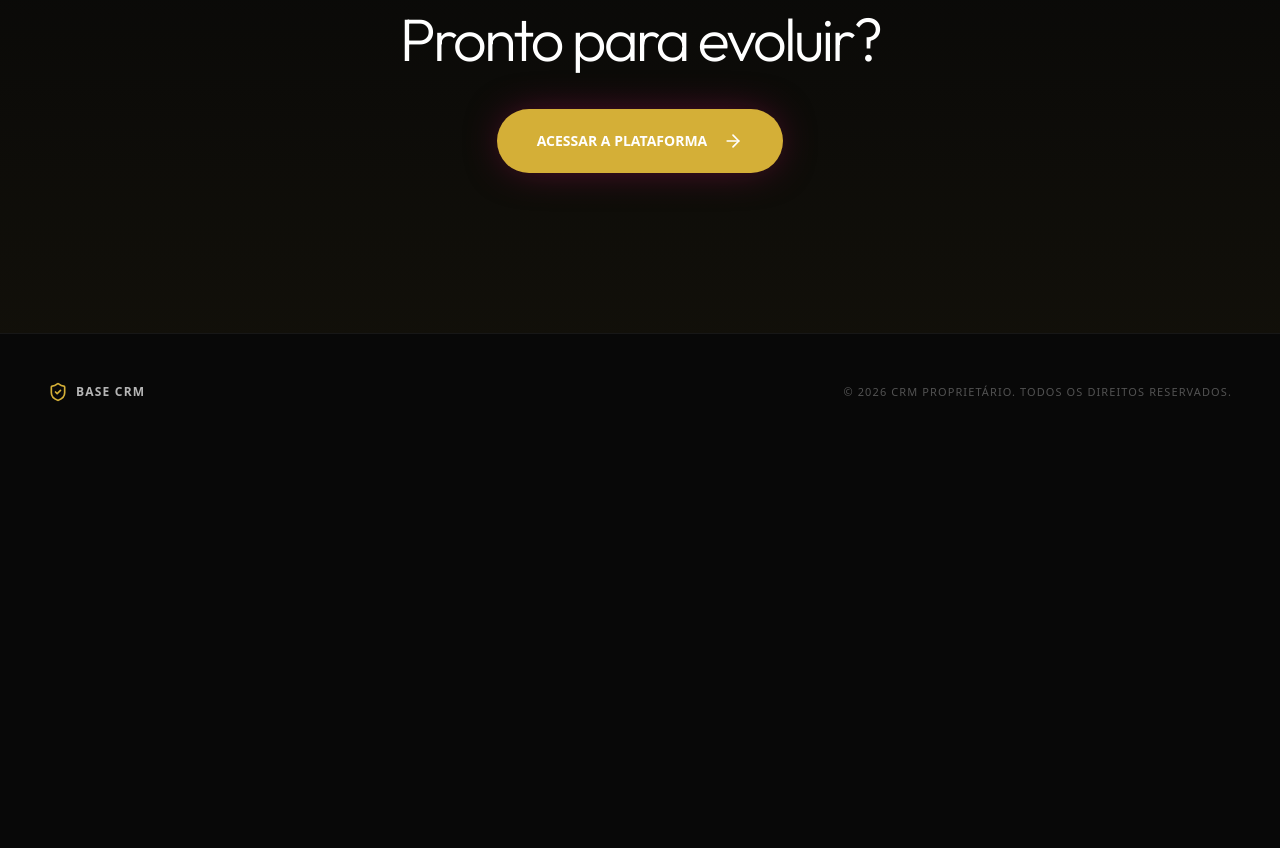
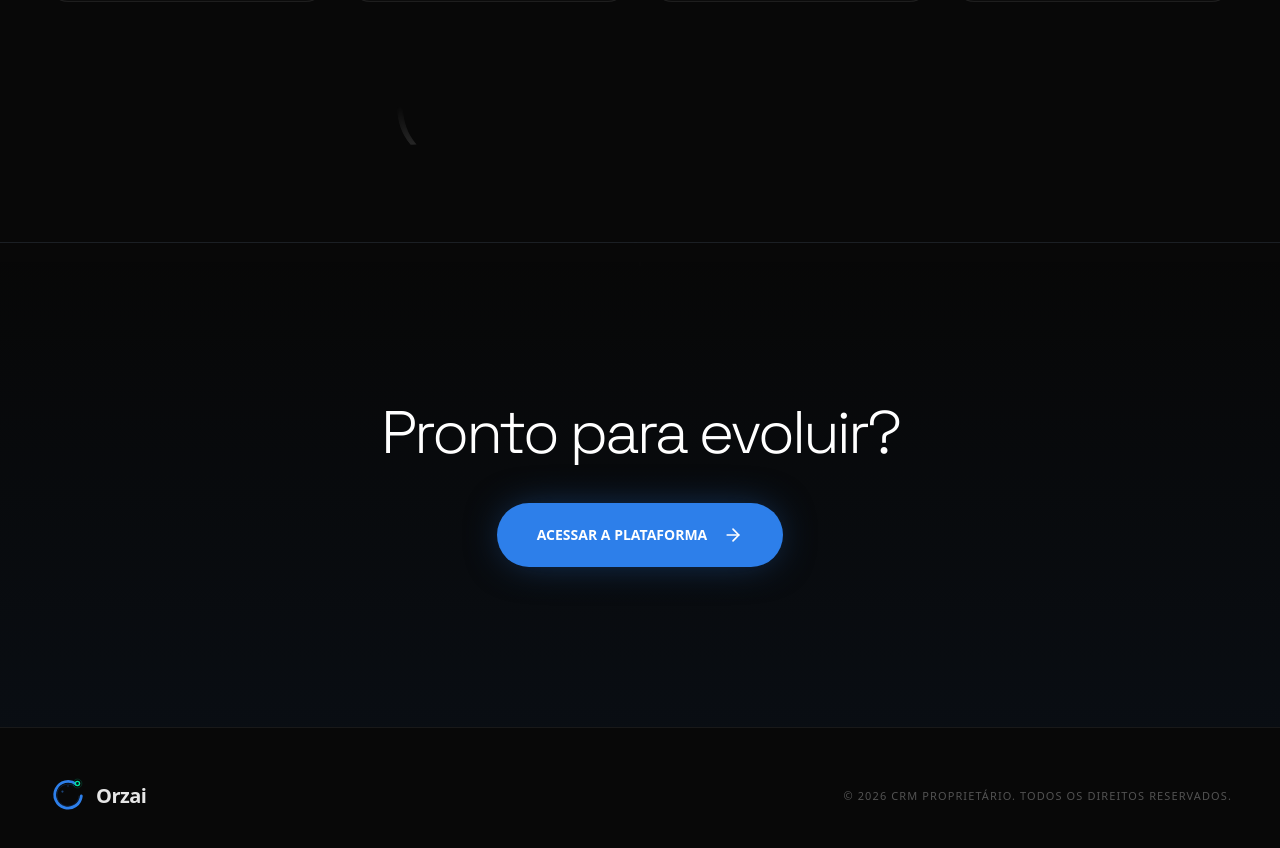
Before and after one commit to Lauxzera/orzai-project, a Next.js app: page / in a window 1280 px wide. Shown: the part 1948-2796 px from the top of the page. Before the commit the page ends 2398 px from the top, so only its background shows below. Built offline with nearby package versions, Linux system fonts and the light colour scheme; no server answers.

Commit message:
feat: Apply Orzai visual identity to CRM and Landing Page

```diff
--- a/app/globals.css
+++ b/app/globals.css
@@ -50,45 +50,45 @@
 }
 
 :root, :root.dark {
-  --background: #080808;
-  --foreground: #F5F2EE;
+  --background: #0A0F1E;
+  --foreground: #F0F4FF;
 
-  --card: rgba(255, 255, 255, 0.02);
-  --card-foreground: #F5F2EE;
+  --card: #1C2539;
+  --card-foreground: #F0F4FF;
 
-  --popover: rgba(8, 8, 8, 0.95);
-  --popover-foreground: #F5F2EE;
+  --popover: #0A0F1E;
+  --popover-foreground: #F0F4FF;
 
-  --primary: #D4AF37;
-  --primary-foreground: #080808;
+  --primary: #2D7FEA;
+  --primary-foreground: #FFFFFF;
 
-  --secondary: rgba(255, 255, 255, 0.05);
-  --secondary-foreground: #F5F2EE;
+  --secondary: #1C2539;
+  --secondary-foreground: #F0F4FF;
 
   --muted: rgba(255, 255, 255, 0.03);
-  --muted-foreground: rgba(245, 242, 238, 0.5);
+  --muted-foreground: #8B97B0;
 
-  --accent: rgba(219, 13, 113, 0.15);
-  --accent-foreground: #F5F2EE;
+  --accent: #00E5A0;
+  --accent-foreground: #0A0F1E;
 
   --destructive: #EF4444;
   --destructive-foreground: #FFFFFF;
 
-  --border: rgba(255, 255, 255, 0.06);
-  --input: rgba(255, 255, 255, 0.06);
-  --ring: rgba(219, 13, 113, 0.5);
+  --border: rgba(255, 255, 255, 0.07);
+  --input: rgba(255, 255, 255, 0.07);
+  --ring: #2D7FEA;
 
-  --chart-1: #D4AF37;
-  --chart-2: #2880D2;
-  --chart-3: #DB0D71;
-  --chart-4: #8B5CF6;
-  --chart-5: #F59E0B;
+  --chart-1: #2D7FEA;
+  --chart-2: #00E5A0;
+  --chart-3: #1C2539;
+  --chart-4: #8B97B0;
+  --chart-5: #0A0F1E;
 
   --metric-a: rgba(255, 255, 255, 0.03);
   --metric-b: rgba(255, 255, 255, 0.06);
 
   --shadow-soft: 0 0 20px -5px rgba(0, 0, 0, 0.5);
-  --shadow-floating: 0 0 40px -10px rgba(219, 13, 113, 0.2);
+  --shadow-floating: 0 0 40px -10px rgba(45, 127, 234, 0.2);
 }
 
 @layer base {
@@ -120,7 +120,11 @@ body {
 }
 
 h1, h2, h3, h4, h5, h6 {
-  font-family: var(--font-outfit, Outfit), ui-sans-serif, system-ui, sans-serif;
+  font-family: var(--font-space-grotesk, 'Space Grotesk'), ui-sans-serif, system-ui, sans-serif;
+}
+
+.font-mono {
+  font-family: var(--font-space-mono, 'Space Mono'), ui-monospace, SFMono-Regular, Menlo, Monaco, Consolas, monospace;
 }
 
 ::selection {
@@ -364,3 +368,22 @@ html.dark .belart-home .bg-white\/55 {
 html.dark .belart-home .text-foreground\/80 {
   color: color-mix(in oklab, var(--foreground) 82%, transparent) !important;
 }
+
+@keyframes button-wave {
+  0% {
+    transform: scale(1);
+    opacity: 0.6;
+  }
+  100% {
+    transform: scale(1.5);
+    opacity: 0;
+  }
+}
+
+.animate-button-wave {
+  animation: button-wave 2s cubic-bezier(0, 0, 0.2, 1) infinite;
+}
+
+.animate-button-wave-delayed {
+  animation: button-wave 2s cubic-bezier(0, 0, 0.2, 1) infinite 1s;
+}
--- a/app/layout.tsx
+++ b/app/layout.tsx
@@ -1,18 +1,19 @@
 import type { Metadata } from "next";
-import { Inter, Outfit } from "next/font/google";
+import { Inter, Space_Grotesk, Space_Mono } from "next/font/google";
 import "./globals.css";
 
 const inter = Inter({ subsets: ["latin"], variable: "--font-inter", display: "swap" });
-const outfit = Outfit({ subsets: ["latin"], variable: "--font-outfit", display: "swap" });
+const spaceGrotesk = Space_Grotesk({ subsets: ["latin"], variable: "--font-space-grotesk", display: "swap" });
+const spaceMono = Space_Mono({ weight: ["400", "700"], subsets: ["latin"], variable: "--font-space-mono", display: "swap" });
 
 export const metadata: Metadata = {
-  title: "CRM Base CRM",
-  description: "CRM comercial para gestão de leads, funil, tarefas e matrículas do Base CRM.",
+  title: "Orzai - IA e Automação",
+  description: "IA que trabalha. Automação de processos para PMEs.",
 };
 
 export default function RootLayout({ children }: Readonly<{ children: React.ReactNode }>) {
   return (
-    <html lang="pt-BR" suppressHydrationWarning className={`${inter.variable} ${outfit.variable}`}>
+    <html lang="pt-BR" suppressHydrationWarning className={`${inter.variable} ${spaceGrotesk.variable} ${spaceMono.variable}`}>
       <head>
         {/* Aplica o tema antes do primeiro paint para evitar flash de light para dark */}
         <script
--- a/app/page.tsx
+++ b/app/page.tsx
@@ -73,6 +73,20 @@ import { TaskList } from "@/features/tasks/components/task-list";
 import { getRuntimeCached, invalidateRuntimeCache, primeRuntimeCache } from "@/lib/client/runtime-cache";
 import { LandingPage } from "@/features/landing/components/landing-page";
 import { motion, AnimatePresence } from "framer-motion";
+import { format, subDays, addDays } from "date-fns";
+import { ptBR } from "date-fns/locale";
+
+const OrzaiLogo = ({ className }: { className?: string }) => (
+  <svg className={className} viewBox="0 0 72 72" fill="none" xmlns="http://www.w3.org/2000/svg">
+    <path d="M60 36 A24 24 0 1 1 50.5 14.5" stroke="#2D7FEA" strokeWidth="5" strokeLinecap="round" fill="none" />
+    <path d="M56 36 A20 20 0 1 1 47.5 18" stroke="#2D7FEA" strokeWidth="1.5" strokeLinecap="round" fill="none" opacity="0.25" />
+    <circle cx="53" cy="13.5" r="5" fill="#00E5A0" />
+    <circle cx="53" cy="13.5" r="2.5" fill="#0A0F1E" />
+    <circle cx="53" cy="13.5" r="8" stroke="#00E5A0" strokeWidth="1" fill="none" opacity="0.3" />
+    <circle cx="26" cy="28" r="2" fill="#2D7FEA" opacity="0.5" />
+    <circle cx="36" cy="18" r="1.5" fill="#2D7FEA" opacity="0.35" />
+  </svg>
+);
 
 const preloadDashboard = () => import("@/components/crm/dashboard");
 const preloadAnalyticsView = () => import("@/components/crm/analytics-view");
@@ -1078,7 +1092,7 @@ export default function OrzaiCrmPage() {
 
     doc.setFont("helvetica", "bold");
     doc.setFontSize(16);
-    doc.text("Base CRM - Exportação de Leads", 40, 36);
+    doc.text("Orzai - Exportação de Leads", 40, 36);
 
     doc.setFont("helvetica", "normal");
     doc.setFontSize(10);
@@ -1175,7 +1189,7 @@ export default function OrzaiCrmPage() {
     return (
       <main className="belart-home grid min-h-screen place-items-center p-4 text-foreground">
         <section className="soft-panel w-full max-w-[430px] rounded-lg border p-6 text-center shadow-xl">
-          <p className="text-sm font-medium text-muted-foreground">Carregando Base CRM...</p>
+          <p className="text-sm font-medium text-muted-foreground">Carregando Orzai...</p>
         </section>
       </main>
     );
@@ -1188,19 +1202,8 @@ export default function OrzaiCrmPage() {
 
     return (
       <main className="belart-home grid min-h-screen place-items-center p-4 text-foreground relative overflow-hidden bg-[#080808]">
-        {/* Background Blobs Animados (Estilo VM2 Global) */}
-        <div className="pointer-events-none fixed inset-0 z-0 overflow-hidden">
-          <motion.div
-            animate={{ scale: [1, 1.1, 1], opacity: [0.3, 0.5, 0.3] }}
-            transition={{ duration: 10, repeat: Infinity, ease: "easeInOut" }}
-            className="absolute -top-[10%] -right-[5%] w-[60vw] h-[60vw] rounded-full bg-[radial-gradient(circle_at_center,rgba(219,13,113,0.15)_0,transparent_60%)] blur-[100px]"
-          />
-          <motion.div
-            animate={{ scale: [1, 1.2, 1], opacity: [0.2, 0.4, 0.2] }}
-            transition={{ duration: 15, repeat: Infinity, ease: "easeInOut", delay: 1 }}
-            className="absolute -bottom-[10%] -left-[10%] w-[50vw] h-[50vw] rounded-full bg-[radial-gradient(circle_at_center,rgba(40,128,210,0.15)_0,transparent_60%)] blur-[120px]"
-          />
-        </div>
+        {/* Fundo limpo e otimizado (sem bolhas de blur gigantes) */}
+        <div className="pointer-events-none fixed inset-0 z-0 overflow-hidden" />
         <div className="absolute top-4 left-4 z-10">
           <Button variant="ghost" onClick={() => setLoginMode("landing")}>
             &larr; Voltar
@@ -1208,11 +1211,9 @@ export default function OrzaiCrmPage() {
         </div>
         <section className="w-full max-w-[430px] rounded-2xl border border-border bg-card p-6 shadow-xl">
           <div className="flex items-center gap-3">
-            <div className="grid h-12 w-12 place-items-center rounded-md bg-primary text-primary-foreground">
-              <ShieldCheck className="h-5 w-5" />
-            </div>
+            <OrzaiLogo className="h-10 w-10 text-primary" />
             <div>
-              <p className="text-sm font-semibold text-muted-foreground">Base CRM</p>
+              <p className="text-sm font-bold text-white/90">Orzai</p>
               <h1 className="text-xl font-semibold tracking-normal">
                 {loginMode === "login" ? "Acesso ao CRM" : "Criar conta"}
               </h1>
--- a/components/crm/broadcasts-view.tsx
+++ b/components/crm/broadcasts-view.tsx
@@ -146,7 +146,7 @@ export function BroadcastsView({ leads, leadLists, courseOptions, canEdit }: Pro
 
   return (
     <div className="flex h-full min-h-0 flex-col gap-5 bg-[#080808] p-4 lg:p-6 overflow-y-auto crm-scrollbar">
-      <section className="rounded-[32px] border border-white/5 bg-[#0a0a0a]/95 p-6 backdrop-blur-[24px]">
+      <section className="rounded-[32px] border border-white/5 bg-[#0a0a0a]/95 p-6 backdrop-blur-md">
         <div className="flex flex-col gap-5 xl:flex-row xl:items-start xl:justify-between">
           <div className="max-w-3xl">
             <div className="flex flex-wrap items-center gap-2">
@@ -204,7 +204,7 @@ export function BroadcastsView({ leads, leadLists, courseOptions, canEdit }: Pro
         </div>
       </section>
 
-      <section className="rounded-[32px] border border-white/5 bg-[#0a0a0a]/95 p-5 backdrop-blur-[24px]">
+      <section className="rounded-[32px] border border-white/5 bg-[#0a0a0a]/95 p-5 backdrop-blur-md">
         <CampaignManagerPanel
           leads={leads}
           leadLists={leadLists}
@@ -235,7 +235,7 @@ function MetricCard({
 }) {
   const toneClassName =
     tone === "primary"
-      ? "border-primary/20 bg-primary/10 text-primary shadow-[0_0_15px_rgba(219,13,113,0.15)]"
+      ? "border-primary/20 bg-primary/10 text-primary shadow-none"
       : tone === "warning"
         ? "border-amber-500/25 bg-amber-500/10 text-amber-500 shadow-[0_0_15px_rgba(245,158,11,0.15)]"
         : tone === "success"
--- a/components/ui/card.tsx
+++ b/components/ui/card.tsx
@@ -5,7 +5,7 @@ const Card = React.forwardRef<HTMLDivElement, React.HTMLAttributes<HTMLDivElemen
   <div
     ref={ref}
     className={cn(
-      "rounded-[24px] border border-white/5 bg-white/[0.015] backdrop-blur-[32px] shadow-[0_0_40px_-15px_rgba(0,0,0,0.5)] transition-all",
+      "rounded-[24px] border border-white/5 bg-white/[0.015] backdrop-blur-md shadow-[0_0_40px_-15px_rgba(0,0,0,0.5)] transition-all",
       className
     )}
     {...props}
--- a/features/landing/components/landing-page.tsx
+++ b/features/landing/components/landing-page.tsx
@@ -1,9 +1,9 @@
 "use client";
 
 import * as React from "react";
-import { ShieldCheck, MessageCircle, BarChart3, GripVertical, Rocket, ArrowRight } from "lucide-react";
+import { MessageCircle, BarChart3, GripVertical, Rocket, ArrowRight } from "lucide-react";
 import { Button } from "@/components/ui/button";
-import { motion, useScroll, useTransform, Variants } from "framer-motion";
+import { motion, useScroll, useTransform, useSpring, Variants } from "framer-motion";
 
 type Props = {
   onEnterCrm: () => void;
@@ -13,6 +13,45 @@ type Props = {
 const fadeUp: Variants = {
   hidden: { opacity: 0, y: 40 },
   visible: { opacity: 1, y: 0, transition: { duration: 0.8, ease: [0.22, 1, 0.36, 1] } }
+};
+
+// Componente Logo Orzai
+const OrzaiLogo = ({ className }: { className?: string }) => (
+  <svg className={className} viewBox="0 0 72 72" fill="none" xmlns="http://www.w3.org/2000/svg">
+    <path d="M60 36 A24 24 0 1 1 50.5 14.5" stroke="#2D7FEA" strokeWidth="5" strokeLinecap="round" fill="none" />
+    <path d="M56 36 A20 20 0 1 1 47.5 18" stroke="#2D7FEA" strokeWidth="1.5" strokeLinecap="round" fill="none" opacity="0.25" />
+    <circle cx="53" cy="13.5" r="5" fill="#00E5A0" />
+    <circle cx="53" cy="13.5" r="2.5" fill="#0A0F1E" />
+    <circle cx="53" cy="13.5" r="8" stroke="#00E5A0" strokeWidth="1" fill="none" opacity="0.3" />
+    <circle cx="26" cy="28" r="2" fill="#2D7FEA" opacity="0.5" />
+    <circle cx="36" cy="18" r="1.5" fill="#2D7FEA" opacity="0.35" />
+  </svg>
+);
+
+// Componente de Conexão Modular (Segmentos do Grande S)
+const ScrollConnector = ({ segment }: { segment: "start" | "middle" | "end" }) => {
+  const containerRef = React.useRef<HTMLDivElement>(null);
+  const { scrollYProgress } = useScroll({ target: containerRef, offset: ["start 85%", "end 35%"] });
+  const smoothProgress = useSpring(scrollYProgress, { stiffness: 70, damping: 20, restDelta: 0.001 });
+  const pathD = segment === "start" ? "M 50 0 C 50 70, 90 30, 90 100" : segment === "middle" ? "M 90 0 C 90 70, 10 30, 10 100" : "M 10 0 C 10 70, 50 30, 50 100";
+
+  return (
+    <div ref={containerRef} className="w-full flex justify-center items-center relative z-0 -my-6 overflow-hidden">
+      <div className="w-full max-w-[600px] h-28 md:h-40 relative">
+        <motion.svg viewBox="0 0 100 100" fill="none" preserveAspectRatio="none" className="w-full h-full opacity-30">
+          <defs>
+            <linearGradient id={`gradient-${segment}`} x1="0" y1="0" x2="0" y2="1">
+              <stop offset="0%" stopColor="#ffffff" stopOpacity="0" />
+              <stop offset="50%" stopColor="#ffffff" stopOpacity="0.8" />
+              <stop offset="100%" stopColor="#ffffff" stopOpacity="0" />
+            </linearGradient>
+          </defs>
+          <path d={pathD} stroke="rgba(255,255,255,0.02)" strokeWidth="0.5" />
+          <motion.path d={pathD} stroke={`url(#gradient-${segment})`} strokeWidth="1" style={{ pathLength: smoothProgress }} />
+        </motion.svg>
+      </div>
+    </div>
+  );
 };
 
 const staggerContainer: Variants = {
@@ -27,6 +66,8 @@ export function LandingPage({ onEnterCrm }: Props) {
   const { scrollYProgress } = useScroll();
   const yBg = useTransform(scrollYProgress, [0, 1], ["0%", "50%"]);
   const opacityNav = useTransform(scrollYProgress, [0, 0.05], [0, 1]);
+  const yBlob1 = useTransform(scrollYProgress, [0, 1], ["0%", "30%"]);
+  const yBlob2 = useTransform(scrollYProgress, [0, 1], ["0%", "-30%"]);
 
   const scrollTo = (id: string) => {
     const el = document.getElementById(id);
@@ -35,19 +76,7 @@ export function LandingPage({ onEnterCrm }: Props) {
 
   return (
     <div className="min-h-screen bg-[#080808] text-[#F5F2EE] font-sans selection:bg-primary/30 relative overflow-hidden dark">
-      {/* Background Blobs Animados (Estilo VM2) */}
-      <div className="pointer-events-none fixed inset-0 z-0 overflow-hidden">
-        <motion.div
-          animate={{ scale: [1, 1.1, 1], opacity: [0.3, 0.5, 0.3] }}
-          transition={{ duration: 10, repeat: Infinity, ease: "easeInOut" }}
-          className="absolute -top-[10%] -right-[5%] w-[60vw] h-[60vw] rounded-full bg-[radial-gradient(circle_at_center,rgba(219,13,113,0.15)_0,transparent_60%)] blur-[100px]"
-        />
-        <motion.div
-          animate={{ scale: [1, 1.2, 1], opacity: [0.2, 0.4, 0.2] }}
-          transition={{ duration: 15, repeat: Infinity, ease: "easeInOut", delay: 1 }}
-          className="absolute -bottom-[10%] -left-[10%] w-[50vw] h-[50vw] rounded-full bg-[radial-gradient(circle_at_center,rgba(40,128,210,0.15)_0,transparent_60%)] blur-[120px]"
-        />
-      </div>
+
 
       {/* Navbar com reveal no scroll */}
       <motion.nav
@@ -56,17 +85,15 @@ export function LandingPage({ onEnterCrm }: Props) {
       >
         <div className="container mx-auto px-6 lg:px-12 h-20 flex items-center justify-between">
           <div className="flex items-center gap-3 cursor-pointer group" onClick={() => scrollTo("hero")}>
-            <div className="grid h-8 w-8 place-items-center rounded bg-primary/10 text-primary transition-colors group-hover:bg-primary group-hover:text-primary-foreground">
-              <ShieldCheck className="h-4 w-4" />
-            </div>
-            <span className="font-semibold tracking-[0.1em] text-xs uppercase text-white/90">Base CRM</span>
+            <OrzaiLogo className="h-8 w-8 transition-transform group-hover:scale-105" />
+            <span className="font-bold tracking-tight text-xl text-white/90">Orzai</span>
           </div>
           <div className="hidden md:flex items-center gap-8 text-[11px] font-semibold tracking-[0.15em] uppercase text-white/50">
             <button onClick={() => scrollTo("proposta")} className="hover:text-white transition-colors duration-300">Proposta</button>
             <button onClick={() => scrollTo("diferenciais")} className="hover:text-white transition-colors duration-300">Plataforma</button>
           </div>
           <div>
-            <Button onClick={onEnterCrm} className="rounded px-6 h-10 text-xs font-bold tracking-[0.1em] uppercase transition-transform hover:scale-105 active:scale-95 bg-primary text-primary-foreground shadow-[0_0_20px_-5px_rgba(219,13,113,0.4)] hover:shadow-[0_0_30px_-5px_rgba(219,13,113,0.6)]">
+            <Button onClick={onEnterCrm} className="rounded px-6 h-10 text-xs font-bold tracking-[0.1em] uppercase transition-transform hover:scale-105 active:scale-95 bg-primary text-primary-foreground shadow-[0_0_20px_-5px_rgba(45,127,234,0.4)] hover:shadow-[0_0_30px_-5px_rgba(45,127,234,0.6)]">
               Acessar
             </Button>
           </div>
@@ -74,6 +101,11 @@ export function LandingPage({ onEnterCrm }: Props) {
       </motion.nav>
 
       <main className="relative z-10">
+        <div className="pointer-events-none fixed inset-0 z-0 overflow-hidden">
+          <motion.div style={{ y: yBlob1 }} className="absolute -top-[10%] -right-[5%] w-[60vw] h-[60vw] rounded-full bg-[radial-gradient(circle_at_center,rgba(45,127,234,0.15)_0,transparent_60%)] blur-[100px] opacity-30" />
+          <motion.div style={{ y: yBlob2 }} className="absolute -bottom-[10%] -left-[10%] w-[50vw] h-[50vw] rounded-full bg-[radial-gradient(circle_at_center,rgba(0,229,160,0.15)_0,transparent_60%)] blur-[120px] opacity-20" />
+        </div>
+
         {/* Hero Section */}
         <section id="hero" className="relative pt-[25vh] pb-[15vh] px-6 lg:px-12 flex flex-col items-center text-center">
           <motion.div
@@ -91,13 +123,15 @@ export function LandingPage({ onEnterCrm }: Props) {
             </motion.h1>
 
             <motion.p variants={fadeUp} className="mt-8 text-lg md:text-xl font-light text-white/60 max-w-2xl leading-[1.6]">
-              A inteligência do Base CRM aliada à mais avançada engenharia de software. Fluxos fluídos, disparos seguros e analytics em tempo real.
+              A inteligência da Orzai aliada à mais avançada engenharia de software. Fluxos fluídos, disparos seguros e analytics em tempo real.
             </motion.p>
 
             <motion.div variants={fadeUp} className="mt-12 flex flex-col sm:flex-row items-center gap-4">
               <button onClick={onEnterCrm} className="group relative inline-flex items-center gap-4 rounded-full bg-white px-8 h-14 text-sm font-bold tracking-[0.05em] uppercase text-[#080808] transition-transform hover:scale-105">
-                Iniciar sessão
-                <ArrowRight className="h-4 w-4 transition-transform group-hover:translate-x-1" />
+                <div className="pointer-events-none absolute inset-0 rounded-full border-2 border-primary animate-button-wave" />
+                <div className="pointer-events-none absolute inset-0 rounded-full border border-primary animate-button-wave-delayed" />
+                <span className="relative z-10">Iniciar sessão</span>
+                <ArrowRight className="relative z-10 h-4 w-4 transition-transform group-hover:translate-x-1" />
               </button>
             </motion.div>
           </motion.div>
@@ -110,6 +144,8 @@ export function LandingPage({ onEnterCrm }: Props) {
             <div className="w-[1px] h-10 bg-gradient-to-b from-primary/50 to-transparent" />
           </motion.div>
         </section>
+
+        <ScrollConnector segment="start" />
 
         {/* Separator / Manifesto */}
         <section className="py-24 px-6 lg:px-12 border-t border-white/5 bg-white/[0.02]">
@@ -127,6 +163,8 @@ export function LandingPage({ onEnterCrm }: Props) {
             </motion.h2>
           </motion.div>
         </section>
+
+        <ScrollConnector segment="middle" />
 
         {/* Diferenciais / Pillars */}
         <section id="diferenciais" className="py-32 px-6 lg:px-12 relative">
@@ -164,6 +202,8 @@ export function LandingPage({ onEnterCrm }: Props) {
           </div>
         </section>
 
+        <ScrollConnector segment="end" />
+
         {/* Call to Action Final */}
         <section id="proposta" className="py-40 px-6 lg:px-12 text-center relative border-t border-white/5 bg-gradient-to-t from-primary/5 to-transparent">
           <motion.div
@@ -177,10 +217,12 @@ export function LandingPage({ onEnterCrm }: Props) {
             <motion.button
               variants={fadeUp}
               onClick={onEnterCrm}
-              className="group flex h-16 items-center gap-4 rounded-full bg-primary px-10 text-sm font-bold tracking-[0.1em] uppercase text-white shadow-[0_0_40px_-10px_rgba(219,13,113,0.5)] transition hover:scale-105"
+              className="group relative flex h-16 items-center gap-4 rounded-full bg-primary px-10 text-sm font-bold tracking-[0.1em] uppercase text-white shadow-[0_0_40px_-10px_rgba(45,127,234,0.5)] transition hover:scale-105"
             >
-              Acessar a Plataforma
-              <ArrowRight className="h-5 w-5 transition-transform group-hover:translate-x-1" />
+              <div className="pointer-events-none absolute inset-0 rounded-full border-2 border-primary animate-button-wave" />
+              <div className="pointer-events-none absolute inset-0 rounded-full border border-primary animate-button-wave-delayed" />
+              <span className="relative z-10">Acessar a Plataforma</span>
+              <ArrowRight className="relative z-10 h-5 w-5 transition-transform group-hover:translate-x-1" />
             </motion.button>
           </motion.div>
         </section>
@@ -190,8 +232,8 @@ export function LandingPage({ onEnterCrm }: Props) {
       <footer className="border-t border-white/10 bg-[#080808] py-12 px-6 lg:px-12 relative z-10">
         <div className="max-w-[1400px] mx-auto flex flex-col md:flex-row items-center justify-between gap-6">
           <div className="flex items-center gap-2">
-            <ShieldCheck className="h-5 w-5 text-primary" />
-            <span className="font-semibold tracking-[0.1em] text-xs uppercase text-white/70">Base CRM</span>
+            <OrzaiLogo className="h-10 w-10 text-primary" />
+            <span className="font-bold tracking-tight text-xl text-white/90">Orzai</span>
           </div>
           <p className="text-[11px] uppercase tracking-[0.1em] text-white/30">
             © {new Date().getFullYear()} CRM Proprietário. Todos os direitos reservados.
@@ -207,7 +249,7 @@ function FeatureCard({ icon: Icon, title, description, enLabel }: { icon: any, t
   return (
     <motion.div
       variants={fadeUp}
-      className="group relative flex flex-col justify-between overflow-hidden rounded-[20px] bg-white/[0.02] border border-white/5 p-8 transition-all duration-500 hover:-translate-y-2 hover:bg-white/[0.04] hover:border-primary/30 hover:shadow-[0_0_40px_-15px_rgba(219,13,113,0.3)] min-h-[340px]"
+      className="group relative flex flex-col justify-between overflow-hidden rounded-[20px] bg-white/[0.02] border border-white/5 p-8 transition-all duration-500 hover:-translate-y-2 hover:bg-white/[0.04] hover:border-primary/30 hover:shadow-[0_0_40px_-15px_rgba(45,127,234,0.3)] min-h-[340px]"
     >
       <div>
         <div className="mb-8 inline-flex h-12 w-12 items-center justify-center rounded-xl bg-white/5 text-white/40 transition-colors duration-500 group-hover:bg-primary/20 group-hover:text-primary">
```
Also changed, not shown: components/crm/admin-users-view.tsx (+5 -5 lines), components/crm/analytics-view.tsx (+33 -33 lines), components/crm/dashboard.tsx (+4 -4 lines), components/crm/lead-sheet.tsx (+6 -6 lines).
